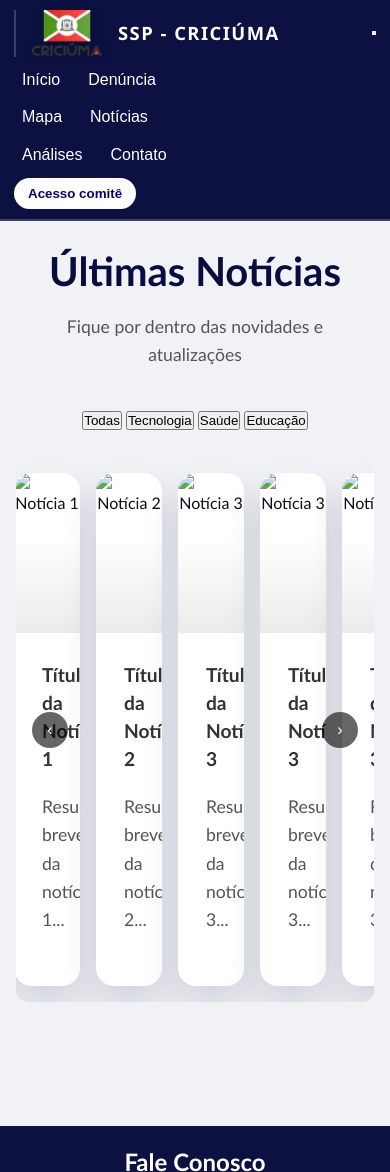
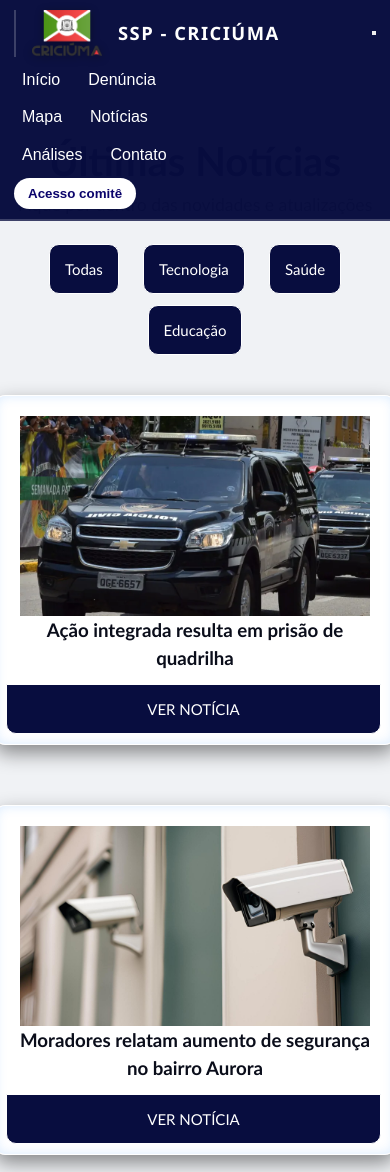
Before and after one commit to Dani3773/SSP, a plain HTML site: page src/front-end/pages/noticias.html in a window 390 px wide. Shown: the top 1172 px of the page. Drawn offline with Linux system fonts and the light colour scheme.

Commit message:
pag de noticias criada

```diff
--- a/src/front-end/pages/noticias.html
+++ b/src/front-end/pages/noticias.html
@@ -37,7 +37,7 @@
   <main class="pagina-noticias">
     <!-- Seção de Notícias -->
     <section id="noticias">
-      <div class="noticias-head">
+      <div class="noticias-container">
         <h2>Últimas Notícias</h2>
         <p class="noticias-subtitle">Fique por dentro das novidades e atualizações</p>
         <div class="news-categories">
@@ -48,142 +48,92 @@
         </div>
       </div>
 
-      <div class="slider-container">
-        <button class="slider-button prev">&#8249;</button>
-        <div class="slider-track">
+      <div class="container">
+        <div class="track">
+
           <!-- Card 1 -->
-          <div class="card-noticia">
-            <div class="card-media">
-              <img src="../img/noticia1.jpg" alt="Notícia 1">
-            </div>
-            <div class="card-content">
-              <h3>Título da Notícia 1</h3>
-              <p>Resumo breve da notícia 1...</p>
-            </div>
+          <div class="card">
+            <img src="../img/imagem1.webp" alt="Notícia 1">
+            <h3>Ação integrada resulta em prisão de quadrilha</h3>
+            <button>VER NOTÍCIA</button>
           </div>
 
           <!-- Card 2 -->
-          <div class="card-noticia">
-            <div class="card-media">
-              <img src="../img/noticia2.jpg" alt="Notícia 2">
-            </div>
-            <div class="card-content">
-              <h3>Título da Notícia 2</h3>
-              <p>Resumo breve da notícia 2...</p>
-            </div>
+          <div class="card">
+            <img src="../img/imagem2.jpg" alt="Notícia 2">
+            <h3>Moradores relatam aumento de segurança no bairro Aurora</h3>
+            <button>VER NOTÍCIA</button>
           </div>
 
           <!-- Card 3 -->
-          <div class="card-noticia">
-            <div class="card-media">
-              <img src="../img/noticia3.jpg" alt="Notícia 3">
-            </div>
-            <div class="card-content">
-              <h3>Título da Notícia 3</h3>
-              <p>Resumo breve da notícia 3...</p>
-            </div>
+          <div class="card">
+            <img src="../img/imagem3.webp" alt="Notícia 3">
+            <h3>Nova tecnologia de reconhecimento facial é implementada</h3>
+            <button>VER NOTÍCIA</button>
           </div>
 
           <!-- Card 4 -->
-          <div class="card-noticia">
-            <div class="card-media">
-              <img src="../img/noticia3.jpg" alt="Notícia 3">
-            </div>
-            <div class="card-content">
-              <h3>Título da Notícia 3</h3>
-              <p>Resumo breve da notícia 3...</p>
-            </div>
+          <div class="card">
+            <img src="../img/imagem4.jpg" alt="Notícia 4">
+            <h3>Programa educativo em escolas reduz vandalismo</h3>
+            <button>VER NOTÍCIA</button>
           </div>
 
           <!-- Card 5 -->
-          <div class="card-noticia">
-            <div class="card-media">
-              <img src="../img/noticia3.jpg" alt="Notícia 3">
-            </div>
-            <div class="card-content">
-              <h3>Título da Notícia 3</h3>
-              <p>Resumo breve da notícia 3...</p>
-            </div>
+          <div class="card">
+            <img src="../img/imagem5.jpg" alt="Notícia 5">
+            <h3>SSP se reúne com líderes comunitários para novas estratégias</h3>
+            <button>VER NOTÍCIA</button>
           </div>
 
           <!-- Card 6 -->
-          <div class="card-noticia">
-            <div class="card-media">
-              <img src="../img/noticia3.jpg" alt="Notícia 3">
-            </div>
-            <div class="card-content">
-              <h3>Título da Notícia 3</h3>
-              <p>Resumo breve da notícia 3...</p>
-            </div>
+          <div class="card">
+            <img src="" alt="">
+            <h3>Título da Notícia 6</h3>
+            <button>VER NOTÍCIA</button>
           </div>
 
           <!-- Card 7 -->
-          <div class="card-noticia">
-            <div class="card-media">
-              <img src="../img/noticia3.jpg" alt="Notícia 3">
-            </div>
-            <div class="card-content">
-              <h3>Título da Notícia 3</h3>
-              <p>Resumo breve da notícia 3...</p>
-            </div>
+          <div class="card">
+            <img src="" alt="">
+            <h3>Título da Notícia 7</h3>
+            <button>VER NOTÍCIA</button>
           </div>
 
           <!-- Card 8 -->
-          <div class="card-noticia">
-            <div class="card-media">
-              <img src="../img/noticia3.jpg" alt="Notícia 3">
-            </div>
-            <div class="card-content">
-              <h3>Título da Notícia 3</h3>
-              <p>Resumo breve da notícia 3...</p>
-            </div>
+          <div class="card">
+            <img src="" alt="">
+            <h3>Título da Notícia 8</h3>
+            <button>VER NOTÍCIA</button>
           </div>
 
           <!-- Card 9 -->
-          <div class="card-noticia">
-            <div class="card-media">
-              <img src="../img/noticia3.jpg" alt="Notícia 3">
-            </div>
-            <div class="card-content">
-              <h3>Título da Notícia 3</h3>
-              <p>Resumo breve da notícia 3...</p>
-            </div>
+          <div class="card">
+            <img src="" alt="">
+            <h3>Título da Notícia 9</h3>
+            <button>VER NOTÍCIA</button>
           </div>
 
           <!-- Card 10 -->
-          <div class="card-noticia">
-            <div class="card-media">
-              <img src="../img/noticia3.jpg" alt="Notícia 3">
-            </div>
-            <div class="card-content">
-              <h3>Título da Notícia 3</h3>
-              <p>Resumo breve da notícia 3...</p>
-            </div>
+          <div class="card">
+            <img src="" alt="">
+            <h3>Título da Notícia 10</h3>
+            <button>VER NOTÍCIA</button>
           </div>
 
-          <!-- Card 11 -->
-          <div class="card-noticia">
-            <div class="card-media">
-              <img src="../img/noticia3.jpg" alt="Notícia 3">
-            </div>
-            <div class="card-content">
-              <h3>Título da Notícia 3</h3>
-              <p>Resumo breve da notícia 3...</p>
-            </div>
+          <div class="card">
+            <img src="" alt="">
+            <h3>Título da Notícia 11</h3>
+            <button>VER NOTÍCIA</button>
           </div>
 
-          <!-- Card 12 -->
-          <div class="card-noticia">
-            <div class="card-media">
-              <img src="../img/noticia3.jpg" alt="Notícia 3">
-            </div>
-            <div class="card-content">
-              <h3>Título da Notícia 3</h3>
-              <p>Resumo breve da notícia 3...</p>
-            </div>
+          <!-- Card 10 -->
+          <div class="card">
+            <img src="" alt="">
+            <h3>Título da Notícia 12</h3>
+            <button>VER NOTÍCIA</button>
           </div>
         </div>
-        <button class="slider-button next">&#8250;</button>
       </div>
     </section>
   </main>
@@ -200,8 +150,5 @@
       <img src="../img/logo-preta.png" alt="Emblema da SSP">
     </div>
   </footer>
-
-  <script src="../function/script.js"></script>
 </body>
-
 </html>
--- a/src/front-end/stylo/noticias.css
+++ b/src/front-end/stylo/noticias.css
@@ -3,105 +3,60 @@
     background-color: #f0f2f5;
 }
 
-.todas-noticias {
-    max-width: 1100px;
-    margin: 0 auto;
+.pagina-noticias button {
+    background-color: #080d3f;
+    color: white;
+    font-family: Trebuchet MS, sans-serif;
+    margin: 10px;
+    padding: 15px;
+    font-size: 15px;
+    border-radius: 10px;
+    border: 1px solid white;
+    margin-top: 1px;
 }
 
-.noticias-cabecalho {
-    text-align: center;
-    margin-bottom: 48px;
+.container {
+    margin: 10px;
+    display: flex;
+    justify-content: center;
 }
 
-.noticias-cabecalho h1 {
-    font-size: 2.6rem;
-    color: #0b132b;
-    margin-bottom: 12px;
+.track {
+    display: flex;
+    flex-wrap: wrap;
+    gap: 20px;
+    flex-direction: row;
 }
 
-.noticias-cabecalho p {
-    font-size: 1.05rem;
-    color: rgba(11, 19, 43, 0.7);
-    line-height: 1.6;
+.card {
+    height: 350px;
+    width: 400px;
 }
 
-.noticias-grid {
-    display: grid;
-    grid-template-columns: repeat(auto-fit, minmax(320px, 1fr));
-    gap: 28px;
+.card img {
+    height: 200px;
+    width: 350px;
 }
 
-.card-noticia {
-    background-color: #ffffff;
-    border-radius: 18px;
-    box-shadow: 0 18px 36px rgba(8, 13, 63, 0.14);
+.card button {
+    background-color: #080d3f;
+    color: white;
+    width: 375px;
+    font-size: 15px;
+    cursor: pointer;
+    border-radius: 0 0 10px 10px;
+    display: block;
+    position: absolute;
+    bottom: 0;
+    left: 0;
+}
+
+.card {
+    position: relative;
     overflow: hidden;
+    border-radius: 10px;
+    background-color: #fff;
     display: flex;
     flex-direction: column;
-    transition: transform 0.25s ease, box-shadow 0.25s ease;
+    align-items: center;
 }
-
-.card-noticia:hover {
-    transform: translateY(-8px);
-    box-shadow: 0 24px 42px rgba(8, 13, 63, 0.2);
-}
-
-.card-content {
-    padding: 28px;
-    display: flex;
-    flex-direction: column;
-    gap: 12px;
-    flex: 1;
-}
-
-.card-content h2 {
-    font-size: 1.4rem;
-    color: #0b132b;
-    line-height: 1.35;
-}
-
-.card-content p {
-    color: rgba(11, 19, 43, 0.72);
-    line-height: 1.6;
-}
-
-.noticia-link {
-    margin-top: auto;
-    align-self: flex-start;
-    display: inline-flex;
-    align-items: center;
-    gap: 6px;
-    font-weight: 600;
-    color: #080d3f;
-    text-decoration: none;
-    transition: color 0.3s ease, transform 0.3s ease;
-}
-
-.noticia-link::after {
-    content: "\f061";
-    font-family: "Font Awesome 6 Free";
-    font-weight: 900;
-    font-size: 0.85rem;
-    transition: transform 0.3s ease;
-}
-
-.noticia-link:hover {
-    color: #ffd700;
-    transform: translateX(4px);
-}
-
-.noticia-link:hover::after {
-    transform: translateX(4px);
-}
-
-@media (max-width: 768px) {
-    .pagina-noticias {
-        padding: 110px 16px 60px;
-    }
-    .noticias-cabecalho h1 {
-        font-size: 2.2rem;
-    }
-    .noticias-grid {
-        gap: 22px;
-    }
-}
```
